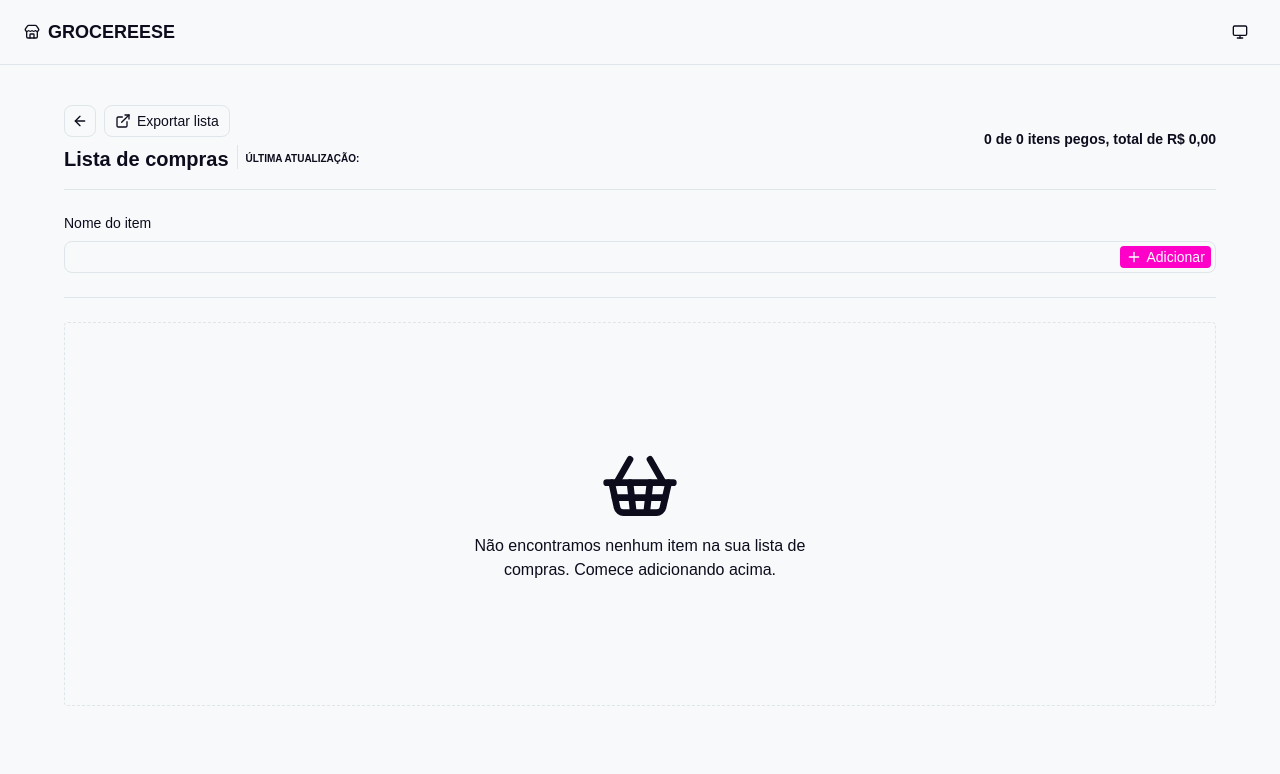
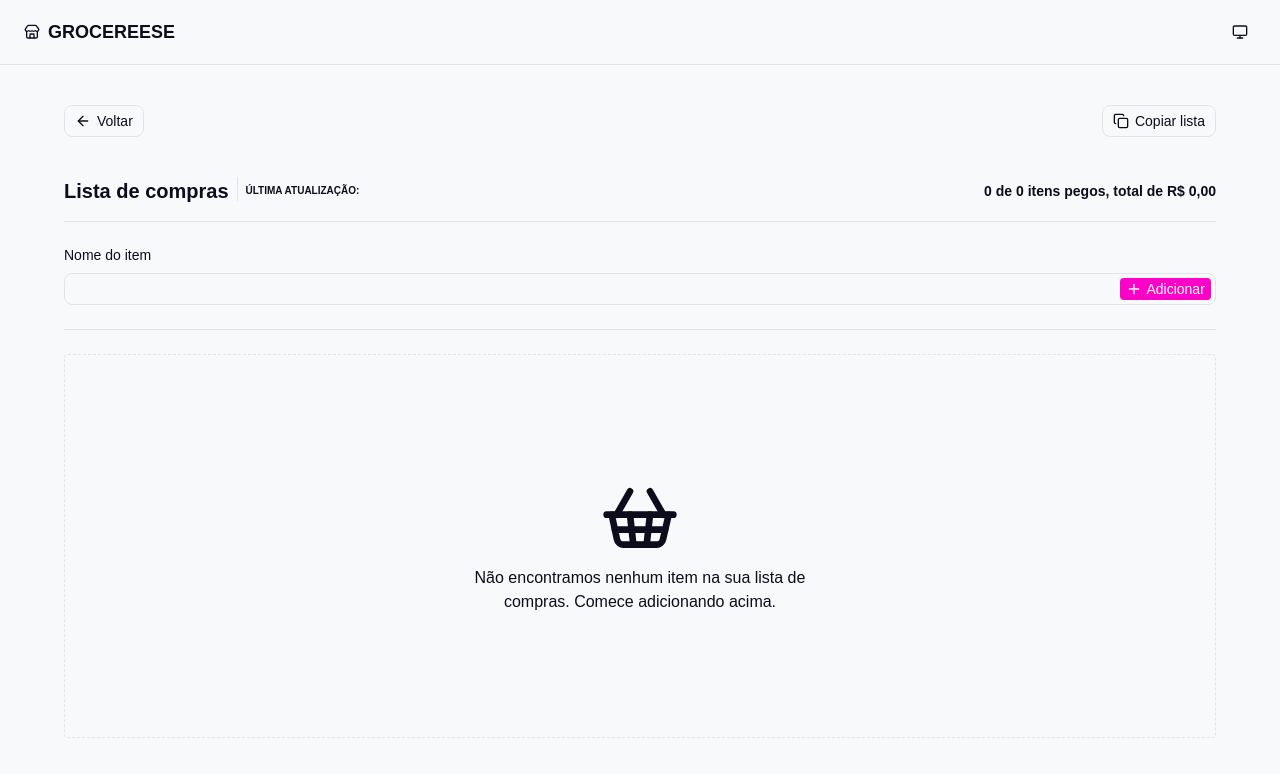
Before and after one commit to josee-fernandes/grocereese, a Next.js app: page /lists/1 in a window 1280 px wide. Shown: the top 774 px of the page. Built offline with nearby package versions, Linux system fonts and the light colour scheme.

Commit message:
feat: focus on item name input after creation, hold shift to bypass delete confirmation

```diff
--- a/src/pages/lists/[listId].tsx
+++ b/src/pages/lists/[listId].tsx
@@ -1,5 +1,5 @@
 import { zodResolver } from '@hookform/resolvers/zod'
-import { ArrowLeft, Check, ExternalLink, Pencil, PencilOff, PlusIcon, Trash } from 'lucide-react'
+import { ArrowLeftIcon, Check, CopyIcon, ExternalLinkIcon, Pencil, PencilOff, PlusIcon, Trash } from 'lucide-react'
 import { NextPage } from 'next'
 import { useRouter as useNavigation } from 'next/navigation'
 import { useRouter } from 'next/router'
@@ -20,7 +20,7 @@ import { InputGroup, InputGroupAddon, InputGroupButton, InputGroupInput } from '
 import { Separator } from '@/components/ui/separator'
 import { useLists } from '@/hooks/use-lists'
 import { cn } from '@/lib/utils'
-import { getAll, save } from '@/utils/local'
+import { destroy, getAll, save } from '@/utils/local'
 
 const createItemFormSchema = z.object({
 	name: z.string().min(1, { error: 'Nome do item é obrigatório' }),
@@ -62,6 +62,7 @@ const ListPage: NextPage = () => {
 		register,
 		handleSubmit,
 		reset,
+		setFocus,
 		formState: { errors },
 	} = useForm<CreateItemFormData>({
 		defaultValues: {
@@ -79,6 +80,7 @@ const ListPage: NextPage = () => {
 	const [editingItemId, setEditingItemId] = useState('')
 	const [deletingItemId, setDeletingItemId] = useState('')
 	const [isDeleteGroceryItemDialogOpen, setIsDeleteGroceryItemDialogOpen] = useState(false)
+	const [isShiftPressed, setIsShiftPressed] = useState(false)
 
 	const editingItem = useMemo(
 		() => groceries.find((item) => item.id === editingItemId) ?? null,
@@ -149,6 +151,7 @@ const ListPage: NextPage = () => {
 			setGroceries((oldGroceries) => [...oldGroceries, item])
 
 			handleCancelCreateItem()
+			setFocus('name')
 		} catch (error) {
 			console.error(error)
 		}
@@ -226,20 +229,41 @@ const ListPage: NextPage = () => {
 		setIsDeleteGroceryItemDialogOpen(isOpen)
 	}
 
-	const handleOpenDeleteGroceryItemDialog = (id: string) => {
-		try {
+	const handleDeleteGroceryItem = useCallback(
+		async (id: string) => {
+			try {
+				await destroy<GroceryItem>('groceries', id)
+
+				setGroceries((oldGroceries) => oldGroceries.filter((item) => item.id !== id))
+
+				toast.success('Sucesso!', {
+					description: 'Item removido da lista com sucesso!',
+				})
+			} catch (error) {
+				console.error(error)
+			}
+		},
+		[],
+	)
+
+	const handleDeleteGroceryItemClick = useCallback(
+		(id: string, shiftKey: boolean) => {
+			if (shiftKey) {
+				void handleDeleteGroceryItem(id)
+				return
+			}
+
 			setIsDeleteGroceryItemDialogOpen(true)
 			setDeletingItemId(id)
-		} catch (error) {
-			console.error(error)
-		}
-	}
+		},
+		[handleDeleteGroceryItem],
+	)
 
 	const handleBackToLists = useCallback(() => {
 		navigationRouter.push('/lists')
 	}, [navigationRouter])
 
-	const handleExportList = useCallback(() => {
+	const handleCopyList = useCallback(() => {
 		const data = {
 			...list,
 			groceries,
@@ -259,22 +283,46 @@ const ListPage: NextPage = () => {
 		}
 	}, [hydrate, loadGroceries, listId])
 
+	useEffect(() => {
+		const onKeyDown = (event: KeyboardEvent) => {
+			if (event.key === 'Shift') setIsShiftPressed(true)
+		}
+		const onKeyUp = (event: KeyboardEvent) => {
+			if (event.key === 'Shift') setIsShiftPressed(false)
+		}
+		const resetShift = () => setIsShiftPressed(false)
+
+		window.addEventListener('keydown', onKeyDown)
+		window.addEventListener('keyup', onKeyUp)
+		window.addEventListener('blur', resetShift)
+
+		return () => {
+			window.removeEventListener('keydown', onKeyDown)
+			window.removeEventListener('keyup', onKeyUp)
+			window.removeEventListener('blur', resetShift)
+		}
+	}, [])
+
 	return (
 		<div>
 			<Navbar />
 			<main className="mx-auto max-w-300 w-full px-4 md:px-6 py-10">
-				<div className="flex justify-between items-center gap-4 flex-col md:flex-row flex-wrap md:flex-nowrap">
-					<div className="flex items-center gap-2 flex-col md:flex-row w-full flex-wrap">
-						<div className="flex justify-between md:justify-start items-center gap-2 w-full">
-							<Button variant="outline" size="icon" className="self-start" onClick={handleBackToLists}>
-								<span className="sr-only">Voltar</span>
-								<ArrowLeft className="size-4" />
-							</Button>
-							<Button variant="outline" onClick={handleExportList}>
-								<ExternalLink className="size-4" />
-								Exportar lista
-							</Button>
-						</div>
+				<div className="flex items-center justify-between gap-2 w-full">
+					<div>
+						<Button variant="outline" onClick={handleBackToLists}>
+							<ArrowLeftIcon className="size-4" />
+							Voltar
+						</Button>
+					</div>
+					<div>
+						<Button variant="outline" onClick={handleCopyList}>
+							<CopyIcon className="size-4" />
+							Copiar lista
+						</Button>
+					</div>
+				</div>
+				<div className="mt-10 flex justify-between items-center gap-4 flex-col md:flex-row flex-wrap md:flex-nowrap">
+					<div className="flex items-center flex-col md:flex-row w-full flex-wrap">
 						<div className="flex items-center gap-2 flex-col md:flex-row flex-wrap">
 							<h2 className="text-xl font-bold text-center">{list?.name ?? 'Lista de compras'}</h2>
 							<Separator orientation="vertical" className="hidden h-6 md:block" />
@@ -404,10 +452,14 @@ const ListPage: NextPage = () => {
 												<Pencil className="size-4" />
 											</Button>
 											<Button
-												variant="outline"
+												variant={isShiftPressed ? 'destructive' : 'outline'}
 												size="icon"
-												onClick={() => handleOpenDeleteGroceryItemDialog(item.id)}
-												className="group-hover:opacity-100 md:opacity-0 transition-all"
+												onClick={(event) => handleDeleteGroceryItemClick(item.id, event.shiftKey)}
+												className={cn(
+													'group-hover:opacity-100 md:opacity-0 transition-all',
+													isShiftPressed && 'md:opacity-100',
+												)}
+												title={isShiftPressed ? 'Remover sem confirmação' : 'Remover item'}
 											>
 												<Trash className="size-4" />
 											</Button>
```
